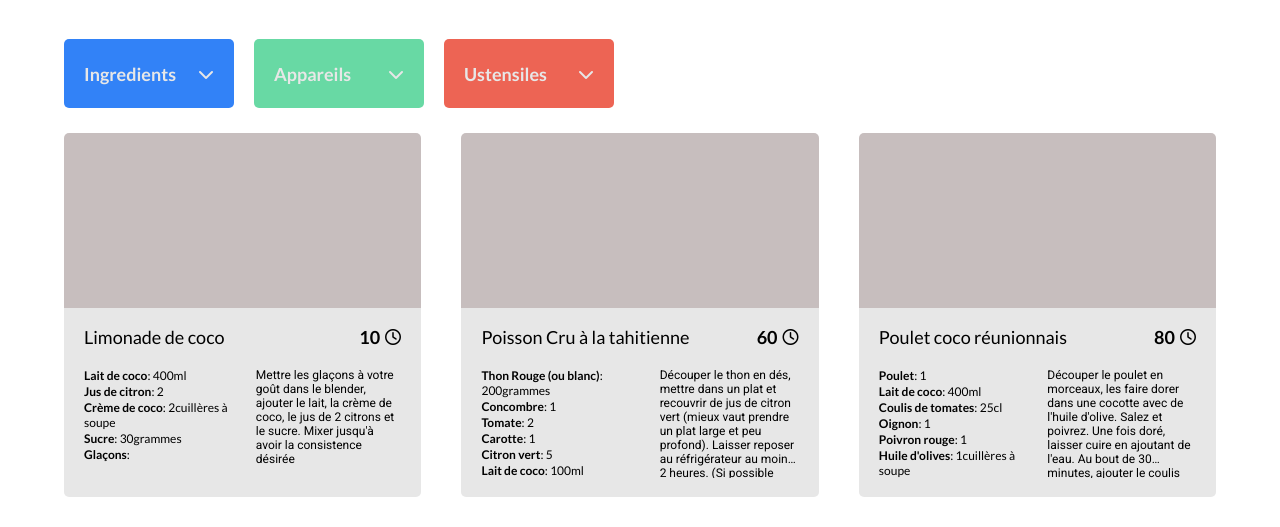
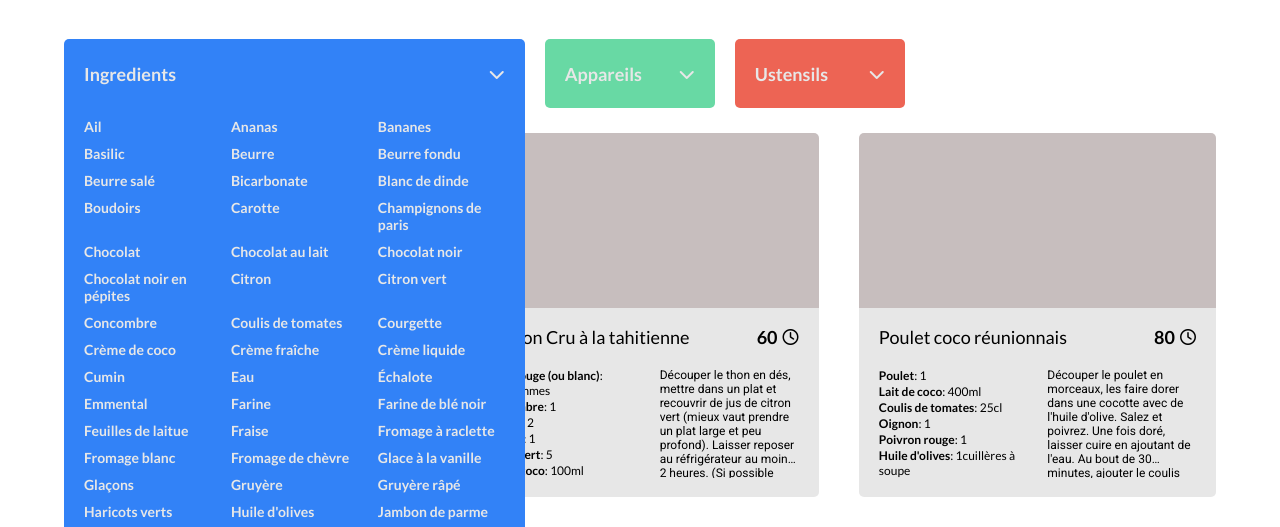
Before and after one commit to Stv-devl/Developpez-un-algorithme-de-recherche, a plain HTML site: page index.html in a window 1280 px wide. Both pictures are taken after a click on the icon 206 px from the left and 310 px from the top of the page. Shown: the part 236-763 px from the top of the page. Drawn offline with Linux system fonts and the light colour scheme.

Commit message:
fix js and work on Sass

```diff
--- a/index.html
+++ b/index.html
@@ -27,7 +27,7 @@
             <form action="#">
                 <div class="input_wrapper">
                     <input class="input" type="text" id="search" placeholder="Rechercher une recette" name="research"
-                        aria-label="research bar ">
+                        aria-label="research bar " autocomplete="off">
                     <i class="fa-sharp fa-solid fa-magnifying-glass search_icone"></i>
                 </div>
                 <span id="researchError"></span>
@@ -38,35 +38,39 @@
         </section>
 
         <section class="menu_dropdown">
-            <div class="ingredient_dropdown dropdown_container">
-                <button type="button" class="ingredient_dropdown_btn btn" id="ingredientBtn">Ingredients</button>
-                <input type="text" class="ingredient_dropdown_input dropdown_input" id="inputIngredient"
-                    placeholder="Rechercher un ingrédient">
-                <i class="fa-solid fa-chevron-down dropdown_icone" aria-hidden="true"></i>
+
+            <div class="dropbox_container ingredient_container">
+                <div class="dropbox_wrapper">
+                    <input type="text" class="ingredient_dropdown_input dropdown_input" id="inputIngredient"
+                        placeholder="Ingredients" autocomplete="off">
+                    <i class="fa-solid fa-chevron-down dropdown_icone btnClose" aria-hidden="true"></i>
+                </div>
                 <ul class="dropdown_ingredient_list item_list" id="ingredientItem">
                 </ul>
             </div>
-            <div class="material_dropdown dropdown_container">
-                <button type="button" class="material_dropdown_btn btn" id="deviceBtn">Appareils</button>
-                <input class="material_dropdown_input dropdown_input" id="inputDevice"
-                    placeholder="Rechercher un appareil">
-                <i class="fa-solid fa-chevron-down dropdown_icone" aria-hidden="true"></i>
+
+            <div class="dropbox_container material_container">
+                <div class="dropbox_wrapper">
+                    <input type="text" class="material_dropdown_input dropdown_input" id="inputDevice"
+                        placeholder="Appareils" autocomplete="off">
+                    <i class="fa-solid fa-chevron-down dropdown_icone btnClose" aria-hidden="true"></i>
+                </div>
                 <ul class="dropdown_material_list item_list" id="deviceItem">
                 </ul>
             </div>
-            </div>
-            <div class="utensil_dropdown dropdown_container">
-                <button type="button" class="utensil_dropdown_btn btn" id="ustensilBtn">Ustensiles</button>
-                <input class="utensil_dropdown_input dropdown_input" id="inputUstensil"
-                    placeholder="Rechercher un appareil">
-                <i class="fa-solid fa-chevron-down dropdown_icone" aria-hidden="true"></i>
+
+            <div class="dropbox_container utensil_container">
+                <div class="dropbox_wrapper">
+                    <input type="text" class="utensil_dropdown_input dropdown_input" id="inputUstensil"
+                        placeholder="Ustensils" autocomplete="off">
+                    <i class="fa-solid fa-chevron-down dropdown_icone btnClose" aria-hidden="true"></i>
+                </div>
                 <ul class="dropdown_utensil_list item_list" id="ustensilItem">
                 </ul>
             </div>
         </section>
 
-        <section class="menus_cards">
-        </section>
+        <section class="menus_cards"></section>
     </main>
     <!-- Api -->
     <script type="module" src="./src/script/api/api.js"></script>
--- a/src/script/utils/dropdown.js
+++ b/src/script/utils/dropdown.js
@@ -1,35 +1,45 @@
+//filter
+import FilterSearch from "../filter/searchv1.js";
+/*import FilterSearch from "../filter/searchv2.js";*/
+
 //class for open drowpdown
 class DropDown {
   constructor() {
-    this.buttons = document.querySelectorAll(".btn");
+    this.buttons = document.querySelectorAll(".dropdown_input");
+    this.buttonClose = document.querySelectorAll(".btnClose");
   }
   //at click on each button launch closePopup or openPopup
   ingredientDropDown() {
     this.buttons.forEach((button) => {
       button.addEventListener("click", (e) => {
-        const dropdownInput = button.nextElementSibling;
-        const dropdownList = button.parentElement.children[3];
+        const dropdownContainer = button.parentElement.parentElement;
 
-        if (
-          dropdownInput.classList.contains("active") &&
-          dropdownList.classList.contains("active")
-        ) {
-          this.closePopup(dropdownInput, dropdownList);
+        if (!dropdownContainer.classList.contains("active")) {
+          this.openPopup(dropdownContainer);
+        }
+        return;
+      });
+    });
+    this.buttonClose.forEach((button) => {
+      button.addEventListener("click", (e) => {
+        const dropdownContainer = button.parentElement.parentElement;
+
+        if (dropdownContainer.classList.contains("active")) {
+          this.closePopup(dropdownContainer);
         } else {
-          this.openPopup(dropdownInput, dropdownList);
+          this.openPopup(dropdownContainer);
         }
       });
     });
   }
-  //when we open the popup the dropwdown search input and the drowdown ingredient list will be active. Launch getData
-  openPopup(dropdownInput, dropdownList) {
-    dropdownInput.classList.add("active");
-    dropdownList.classList.add("active");
+  //when we open the popup the dropdown_container will be active.
+  openPopup(dropdownContainer) {
+    dropdownContainer.classList.add("active");
   }
-  //when we close the popup the dropwdown search input and the drowdown ingredient we remove active.Launch getData
-  closePopup(dropdownInput, dropdownList) {
-    dropdownInput.classList.remove("active");
-    dropdownList.classList.remove("active");
+  //when we close the popup the dropdown_container will be active.
+  closePopup(dropdownContainer) {
+    console.log("ça ferme");
+    dropdownContainer.classList.remove("active");
   }
 }
 
--- a/src/style/Setting/_fonts.scss
+++ b/src/style/Setting/_fonts.scss
@@ -13,6 +13,7 @@ h1 {
   font-family: "DM Sans", sans-serif;
 }
 
+.item_list,
 .input,
 h2 {
   font-weight: 400;
--- a/src/style/layout/_main.scss
+++ b/src/style/layout/_main.scss
@@ -79,45 +79,81 @@ main {
     gap: 20px;
     margin: 20px 0 25px 0;
 
-    .dropdown_container {
+    .ingredient_container {
+      background-color: $filterBackgroundBlue;
+    }
+
+    .material_container {
+      background-color: $filterBackgroundGreen;
+    }
+
+    .utensil_container {
+      background-color: $filterBackgroundRed;
+    }
+
+    .dropbox_container {
       position: relative;
-      color: $whiteText;
+      width: 170px;
+      height: 69px;
+      padding: 0 20px;
+      border-radius: 5px;
 
-      .btn {
-        color: $whiteText;
+      .dropbox_wrapper {
+        display: flex;
+        justify-content: space-between;
+        align-items: center;
         cursor: pointer;
+
+        .dropdown_input {
+          width: 100px;
+          height: 69px;
+          color: $whiteText;
+          background: none;
+          border: none;
+
+          &::placeholder {
+            color: $whiteText;
+          }
+        }
+        .dropdown_icone {
+          top: 27px;
+          color: $whiteText;
+          cursor: pointer;
+        }
       }
 
-      .ingredient_dropdown_btn {
+      .item_list {
+        display: none;
+      }
+    }
+    //interact with js
+    .dropbox_container.active {
+      width: 40%;
+      border-radius: 5px 5px 0 0;
+
+      .dropdown_ingredient_list {
         background-color: $filterBackgroundBlue;
       }
 
-      .material_dropdown_btn {
+      .dropdown_material_list {
         background-color: $filterBackgroundGreen;
       }
-
-      .utensil_dropdown_btn {
+      .dropdown_utensil_list {
         background-color: $filterBackgroundRed;
       }
 
-      .dropdown_icone {
+      .item_list {
         position: absolute;
-        top: 27px;
-        right: 20px;
+        width: 100%;
+        left: 0;
+        display: grid;
+        grid-template-columns: 1fr 1fr 1fr;
+        column-gap: 20px;
+        row-gap: 10px;
+        color: $whiteText;
+        padding: 10px 20px 10px 20px;
+        border-radius: 0 0 5px 5px;
         cursor: pointer;
-      }
-
-      .dropdown_input {
-        display: none;
-      }
-      .item_list {
-        display: none;
-        cursor: pointer;
-        z-index: 5;
-      }
-
-      .active {
-        display: block;
       }
     }
   }
```
Also changed, not shown: src/style/index.css, 1 other file.
